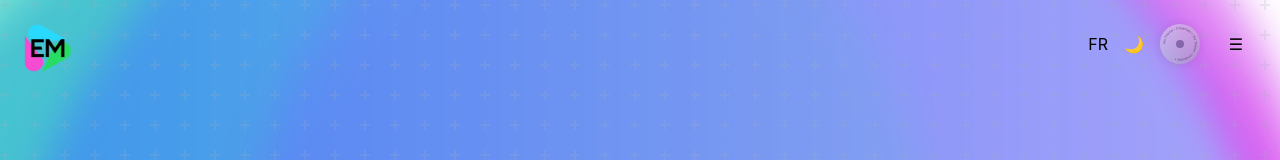
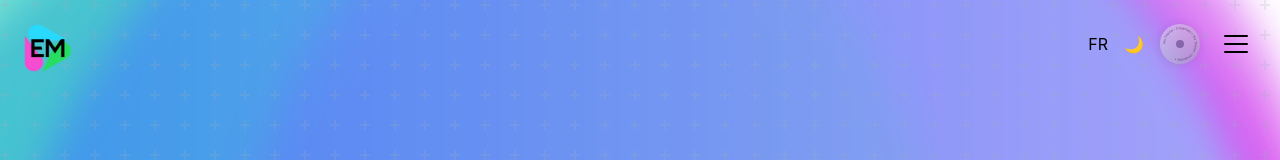
Before and after one commit to Eowiwin/portfolio, a React (Create React App) app: page / in a window 1280 px wide. Shown: the top 160 px of the page. Built offline with nearby package versions, Linux system fonts and the light colour scheme.

Commit message:
Menu button animation

```diff
--- a/src/App.js
+++ b/src/App.js
@@ -59,7 +59,30 @@ const App = () => {
             aria-label="Menu button"
             aria-expanded={menuOpen}
           >
-            ☰
+            <div className="relative w-6 h-6 flex items-center justify-center">
+              {/* Three lines that transform into a cross */}
+              <span
+                className={`absolute w-6 h-0.5 rounded transition-all duration-300 ease-in-out ${isDarkMode ? 'bg-gray-300' : 'bg-black'} ${
+                  menuOpen
+                    ? 'transform rotate-45 translate-y-0'
+                    : 'transform -translate-y-2'
+                }`}
+              ></span>
+              <span
+                className={`absolute w-6 h-0.5 rounded transition-all duration-300 ease-in-out ${isDarkMode ? 'bg-gray-300' : 'bg-black'} ${
+                  menuOpen
+                    ? 'opacity-0'
+                    : 'opacity-100'
+                }`}
+              ></span>
+              <span
+                className={`absolute w-6 h-0.5 rounded transition-all duration-300 ease-in-out ${isDarkMode ? 'bg-gray-300' : 'bg-black'} ${
+                  menuOpen
+                    ? 'transform -rotate-45 translate-y-0'
+                    : 'transform translate-y-2'
+                }`}
+              ></span>
+            </div>
           </button>
 
           {/* Dropdown Menu */}
```
